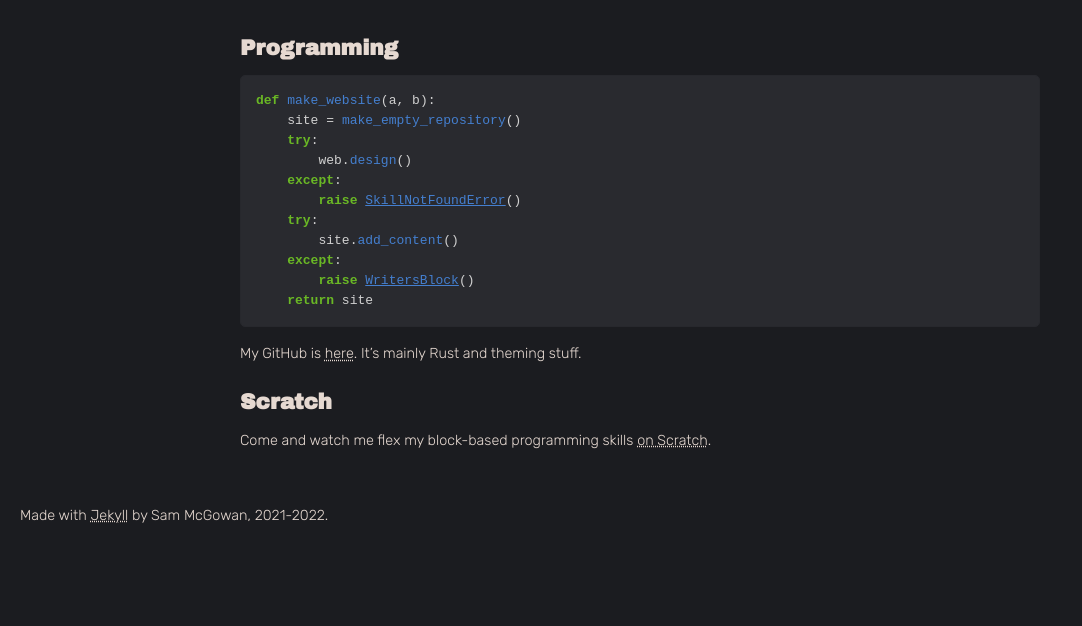
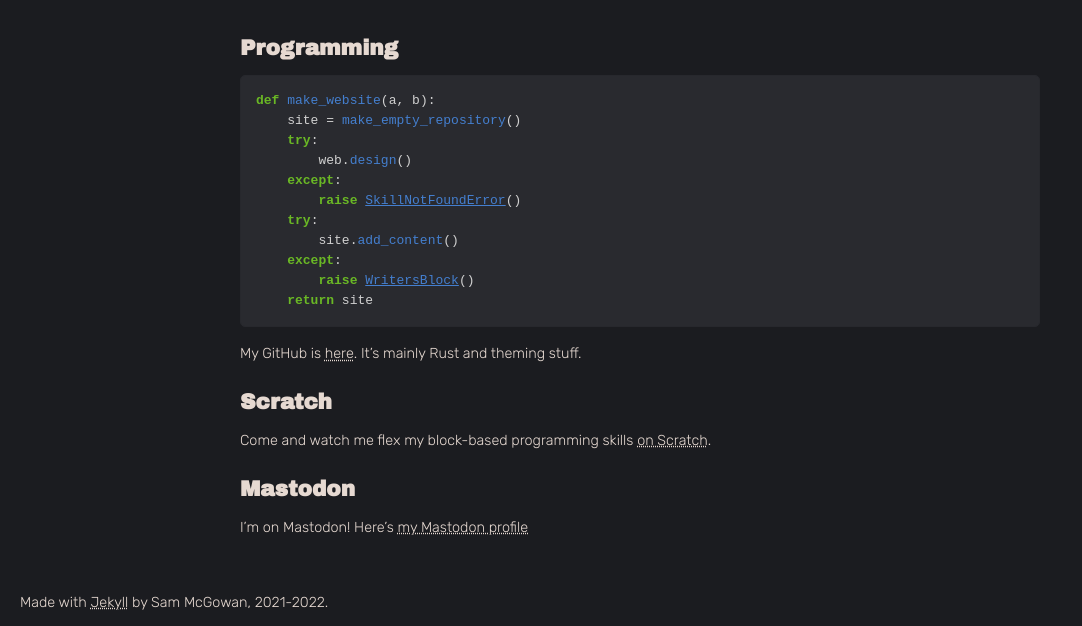
Before and after one commit to SamuelMcGowan/SamuelMcGowan.github.io, a Jekyll site: the page built from index.md, in a window 1280 px wide. Shown: the part 649-1275 px from the top of the page, without its empty margins (0-1082 px from the left). Built offline with Jekyll 4.4.1, drawn with Linux system fonts in a browser that asks for light colours; before the commit the page ends 1188 px from its top, so only the background shows below that.

Commit message:
Add mastodon link.

```diff
--- a/index.md
+++ b/index.md
@@ -40,3 +40,7 @@ My GitHub is [here](https://github.com/SamuelMcGowan). It's mainly Rust and them
 ## Scratch
 
 Come and watch me flex my block-based programming skills [on Scratch](https://scratch.mit.edu/users/squoop/).
+
+## Mastodon
+
+I'm on Mastodon! Here's <a rel="me" href="https://mastodon.lol/web/@squoop">my Mastodon profile</a>
```
